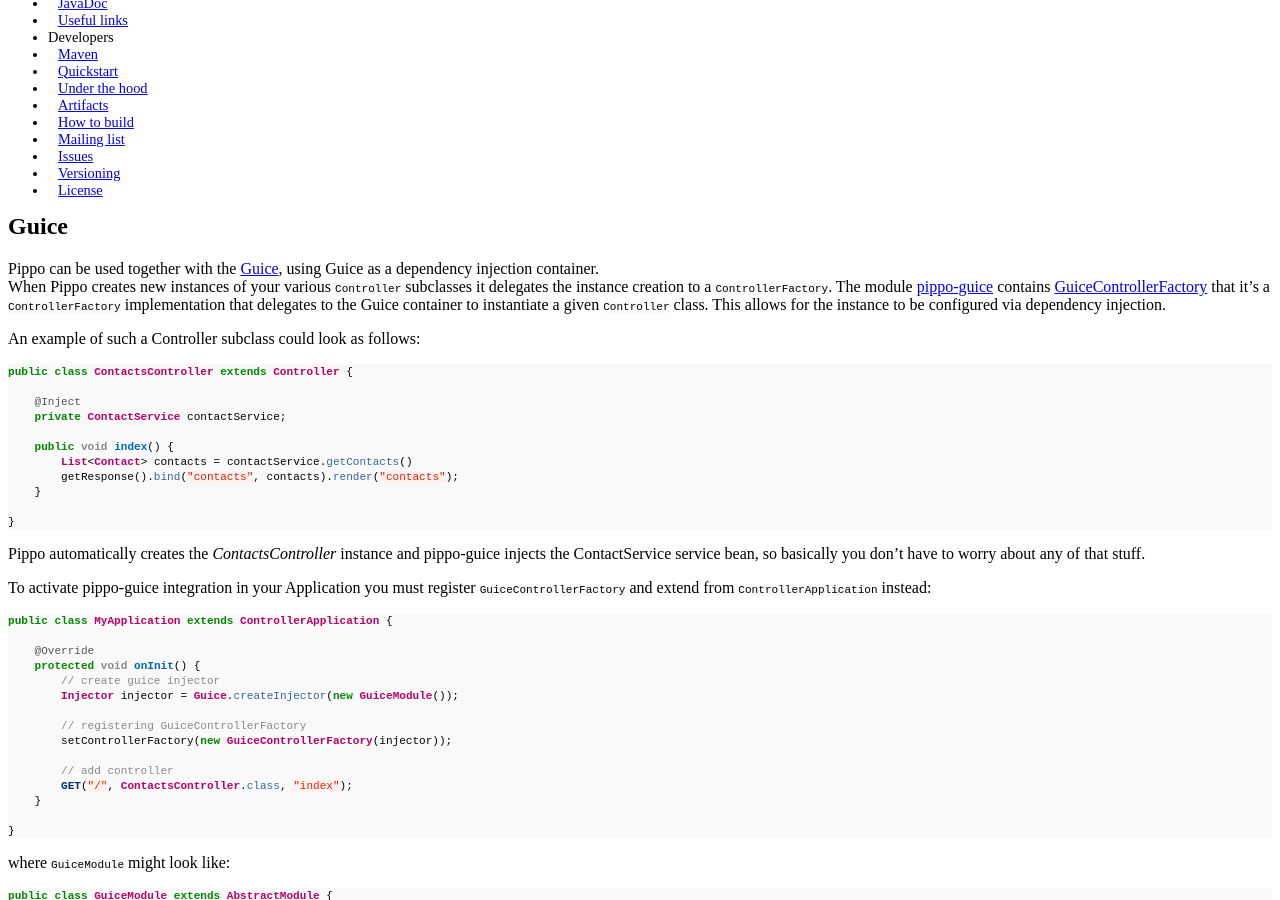
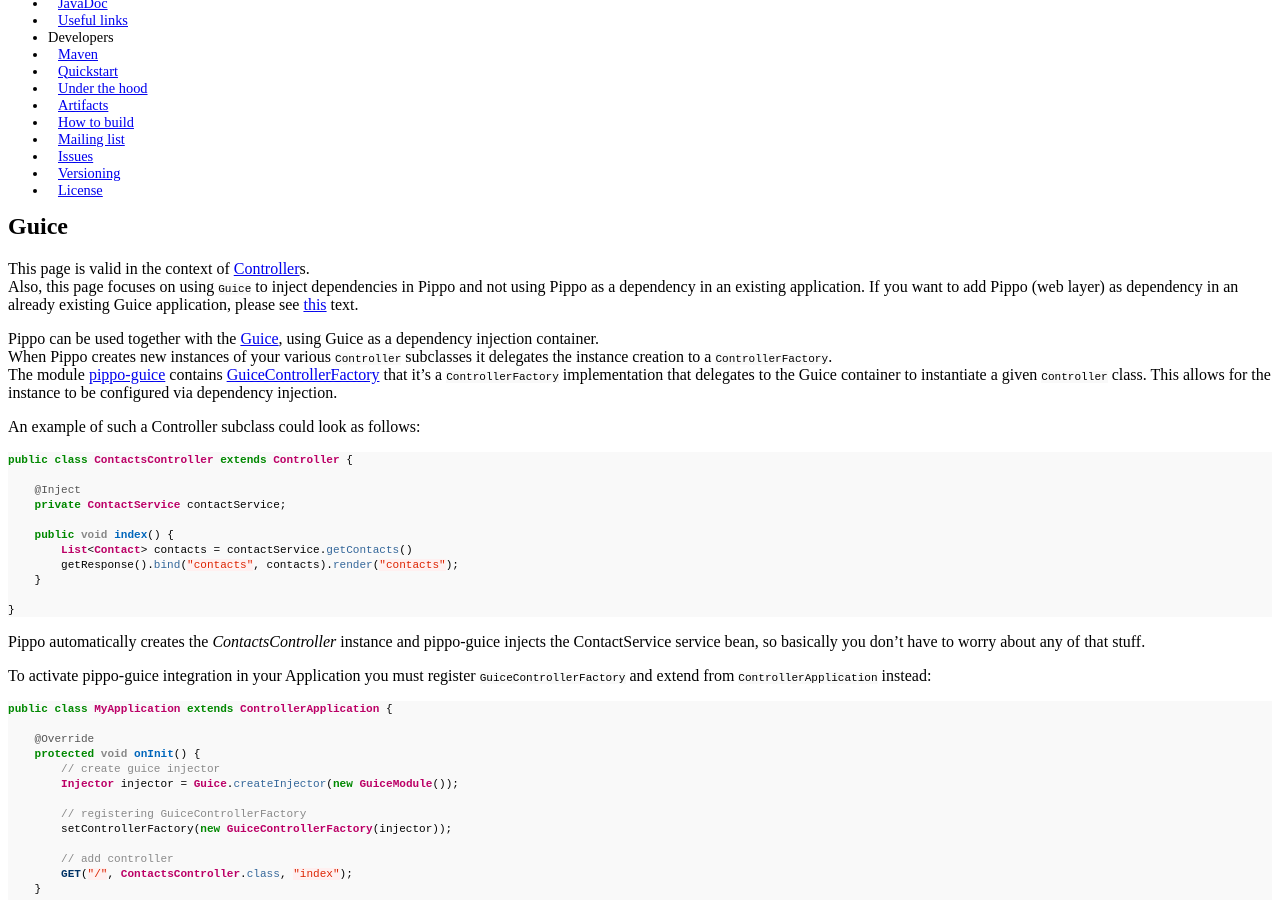
Before and after one commit to pippo-java/pippo.github.io, a Jekyll site: the page built from _posts/2015-05-27-guice.md, in a window 1280 px wide and 900 px high, scrolled down 682 px. Built offline with Jekyll 4.4.1, drawn with Linux system fonts in a browser that asks for light colours; a style sheet for code colours, icons or effects is not loaded.

Commit message:
Improve Guice section

```diff
--- a/_posts/2015-05-27-guice.md
+++ b/_posts/2015-05-27-guice.md
@@ -5,6 +5,10 @@ category: mod
 date: 2015-05-27 15:27:38
 order: 15
 ---
+
+This page is valid in the context of [Controller](/mod/controller.htm)s.
+Also, this page focuses on using `Guice` to inject dependencies in Pippo and not using Pippo as a dependency in an existing application.
+If you want to add Pippo (web layer) as dependency in an already existing Guice application, please see [this](https://github.com/pippo-java/pippo/issues/369) text.
 
 Pippo can be used together with the [Guice](https://github.com/google/guice), using Guice as a dependency injection container.
 When Pippo creates new instances of your various `Controller` subclasses it delegates the instance creation to a `ControllerFactory`.
```
